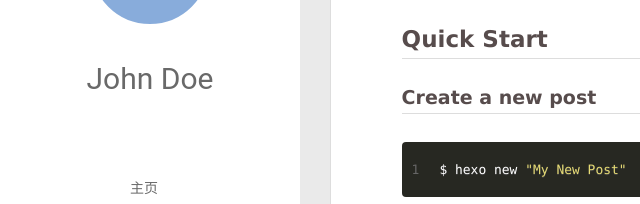
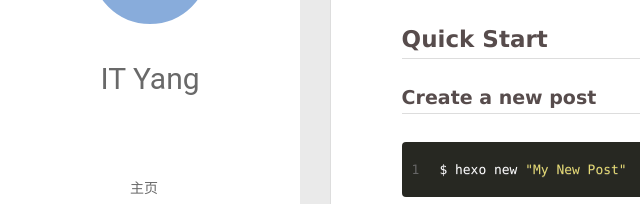
Before and after one commit to ITyangwenjun/ITyangwenjun.github.io, a plain HTML site: page index.html in a window 1280 px wide. Shown: the part 211-415 px from the top of the page, 0-640 px from the left. Drawn offline with Linux system fonts and the light colour scheme; no server answers.

Commit message:
Update index.html

```diff
--- a/index.html
+++ b/index.html
@@ -46,7 +46,7 @@
 			<img src="" class="js-avatar">
 		</a>
 		<hgroup>
-		  <h1 class="header-author"><a href="/">John Doe</a></h1>
+		  <h1 class="header-author"><a href="/">IT Yang</a></h1>
 		</hgroup>
 
 
```
